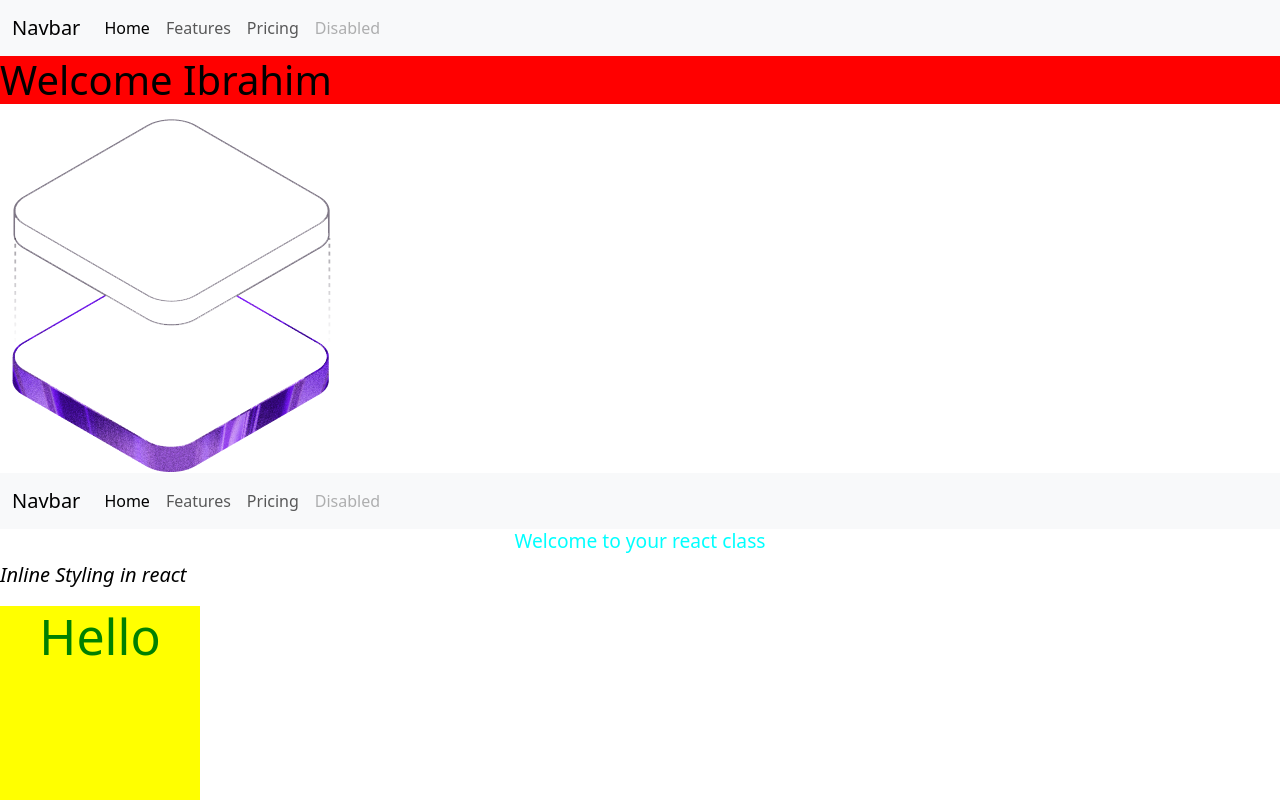
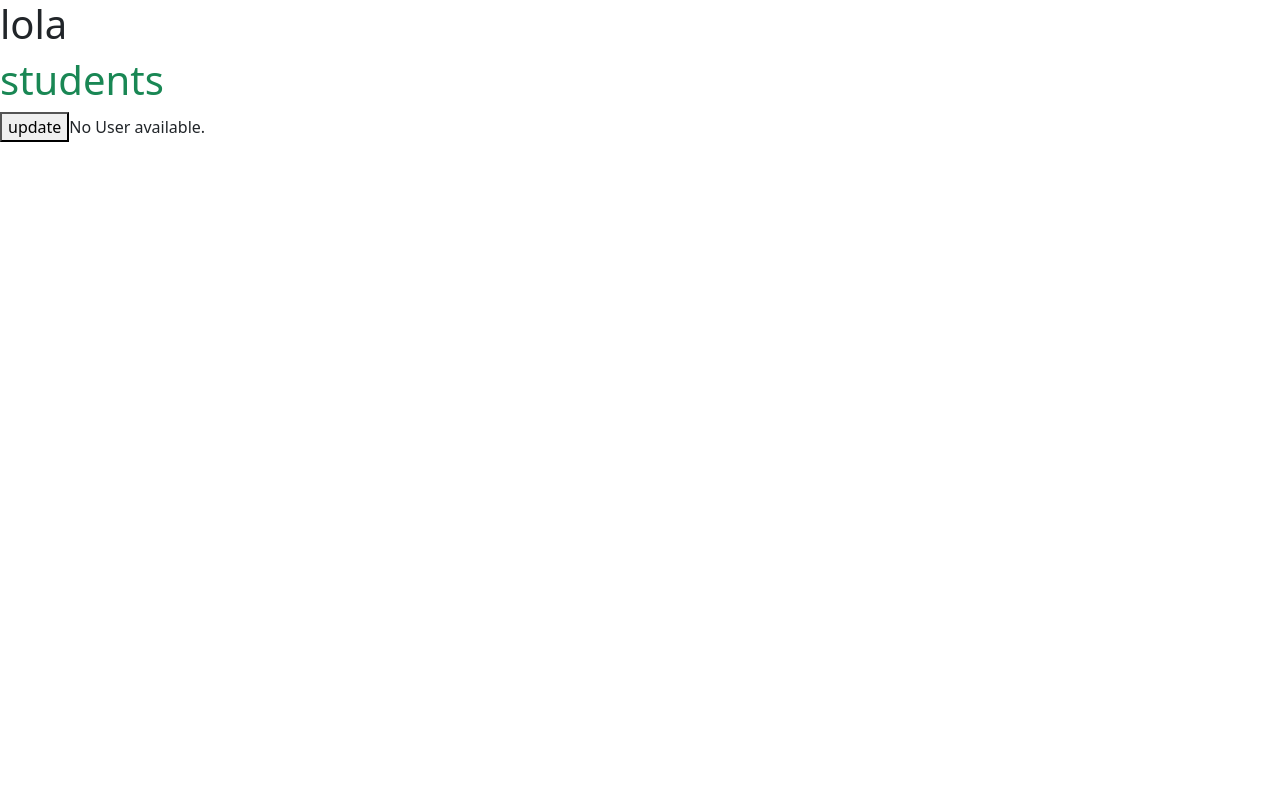
Before and after one commit to adekunleaishat1/reactjs-aprilcohort2026, a React (Vite) app: page / in a window 1280 px wide. Shown: the top 800 px of the page. Built offline with nearby package versions, Linux system fonts and the light colour scheme.

Commit message:
usestate

```diff
--- a/src/App2.jsx
+++ b/src/App2.jsx
@@ -3,10 +3,56 @@ import Navbar from "./Navbar"
 import hero from "./assets/hero.png"
 
 function App2(){
+    const username = "devyeesha"
+    const userobj = {
+        name:"lola", class:"Reactjs", age:20
+    }
+   const userarray = [
+     { name:"lola", class:"Reactjs", age:20},
+     { name:"shola", class:"Nodejs", age:20},
+     { name:"bolu", class:"Angukar", age:20}
+   ]
     return <>
     <Navbar/>
     <h1 className="ib">Welcome Ibrahim</h1>
+    <h1>{username}</h1>
+    <p>Name:{userobj.name}</p>
+    <p>Class:{userobj.class}</p>
+    <p>Age:{userobj.age}</p>
     <img src={hero} alt="" />
+    {userarray.map((user,index)=>{
+        return <>
+        <div key={index}>
+            <h1>{user.name}</h1>
+            <h1>{user.class}</h1>
+        </div>
+        </>
+    })}
+    <table>
+        <thead>
+            <tr>
+                <th>S/N</th>
+                <th>Name</th>
+                <th>Class</th>
+                <th>Age</th>
+            </tr>
+        </thead>
+        <tbody>
+            {userarray.map((user, index)=>{
+                return (
+                    <>
+                    <tr key={index}>
+                        <td>{index + 1}</td>
+                        <td>{user.name}</td>
+                        <td>{user.class}</td>
+                        <td>{user.age}</td>
+                    </tr>
+                    </>
+                )
+            })}
+        </tbody>
+    </table>
     </>
 }
+
 export default App2
--- /dev/null
+++ b/src/Variables.jsx
@@ -0,0 +1,38 @@
+
+import { useState } from 'react'
+
+const Variables = () => {
+    const [username, setuseranme] = useState("students")
+    const [isshowing, setishowing] = useState(false)
+    // console.log(username);
+    // console.log(isshowing);
+
+    const [userdetail, setuserdetail] = useState([
+        "go", "come", "sleep", "walk"
+    ])
+
+    let user = "lola"
+    const updatestate = () =>{
+
+        user = "shola"
+        console.log(user);
+        setuseranme("teachers")
+    }
+//    {condinal statement ? "true value" : "false value"}  TERNARY OPERATOR
+  return (
+    <div>
+       <h1>{user}</h1>
+       <h1 className={isshowing ? "text-danger" : "text-success"} >{username}</h1>
+       <button onClick={updatestate}>update</button>
+       {isshowing ?  userdetail.map((el,index)=>{
+        return (
+            <>
+              <p>{el}</p>
+            </>
+        )
+       })  : "No User available." }
+    </div>
+  )
+}
+
+export default Variables
--- a/src/main.jsx
+++ b/src/main.jsx
@@ -3,9 +3,11 @@ import { createRoot } from 'react-dom/client'
 import './index.css'
 import App from './App.jsx'
 import App2 from "./App2.jsx"
+import Variables from './Variables.jsx'
 createRoot(document.getElementById('root')).render(
   <StrictMode>
-     <App2/>
-    <App />
+     {/* <App2/> */}
+    {/* <App /> */}
+    <Variables/>
   </StrictMode>,
 )
```
